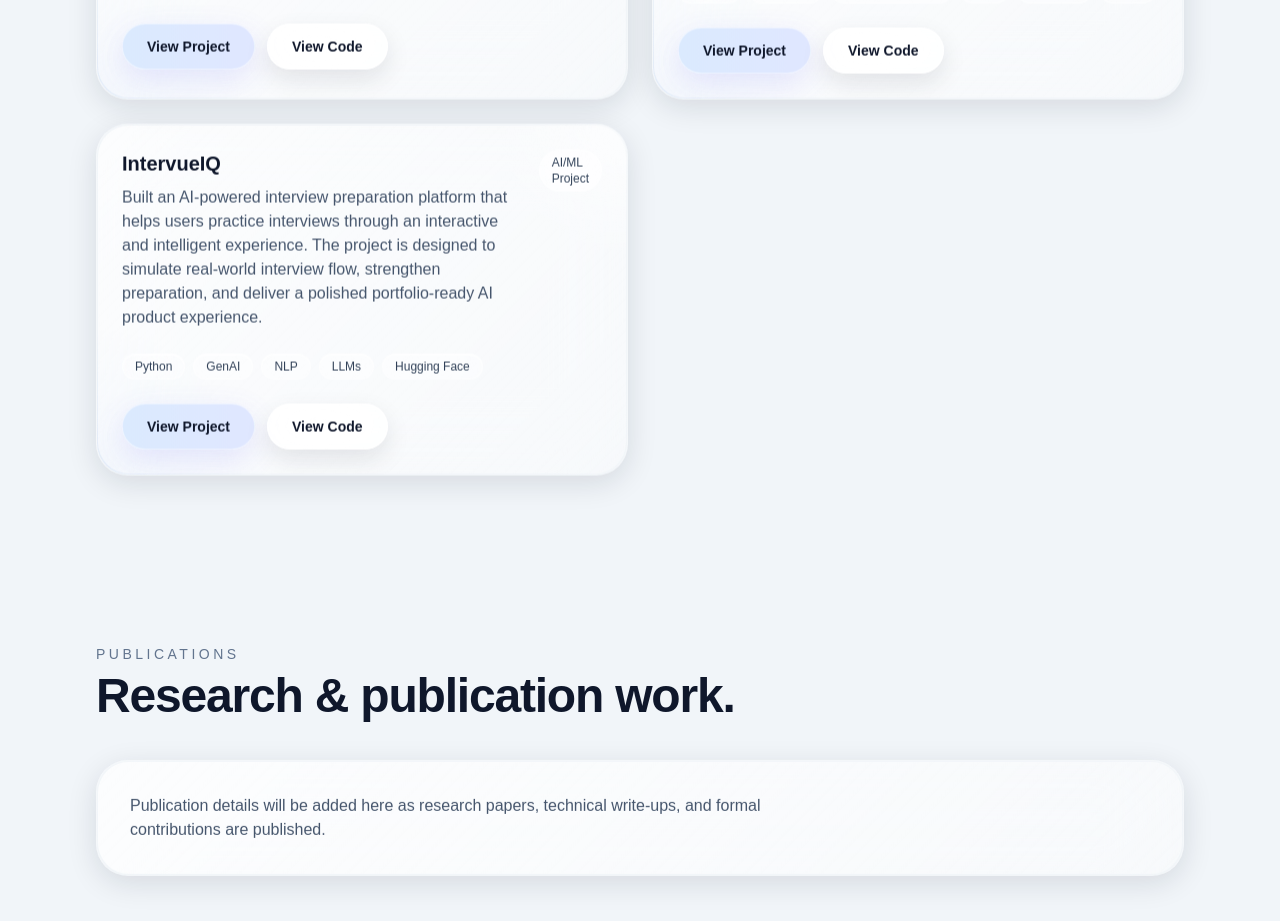
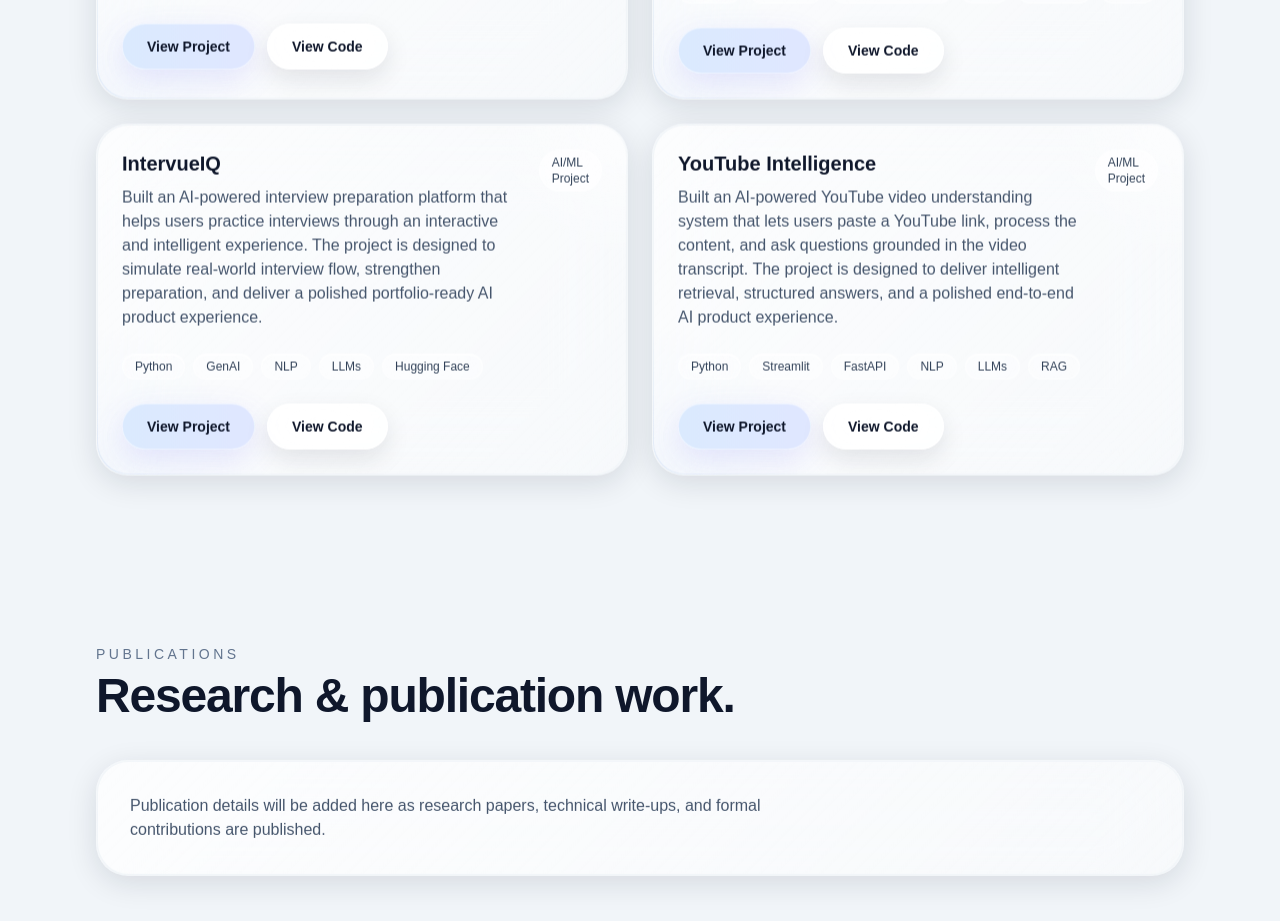
Before and after one commit to abdulxrahman-ai/abdulrahman, a Next.js app: page / in a window 1280 px wide. Shown: the part 2108-3029 px from the top of the page. Built offline with nearby package versions, Linux system fonts and the light colour scheme.

Commit message:
Update page.tsx

```diff
--- a/app/page.tsx
+++ b/app/page.tsx
@@ -829,6 +829,16 @@ className="bg-gradient-to-r from-sky-100 to-indigo-100 text-blue-800 border-blue
               codeUrl="https://github.com/abdulxrahman-ai/intervueiq"
               delay={0.1}
             />
+
+            <ProjectCard
+              title="YouTube Intelligence"
+              description="Built an AI-powered YouTube video understanding system that lets users paste a YouTube link, process the content, and ask questions grounded in the video transcript. The project is designed to deliver intelligent retrieval, structured answers, and a polished end-to-end AI product experience."
+              badge="AI/ML Project"
+              skills={["Python", "Streamlit", "FastAPI", "NLP", "LLMs", "RAG"]}
+              projectUrl="https://youtube-intelligence.streamlit.app/"
+              codeUrl="https://github.com/abdulxrahman-ai/youtube-intelligence"
+              delay={0.15}
+            />
           </div>
         </Section>
 
```
